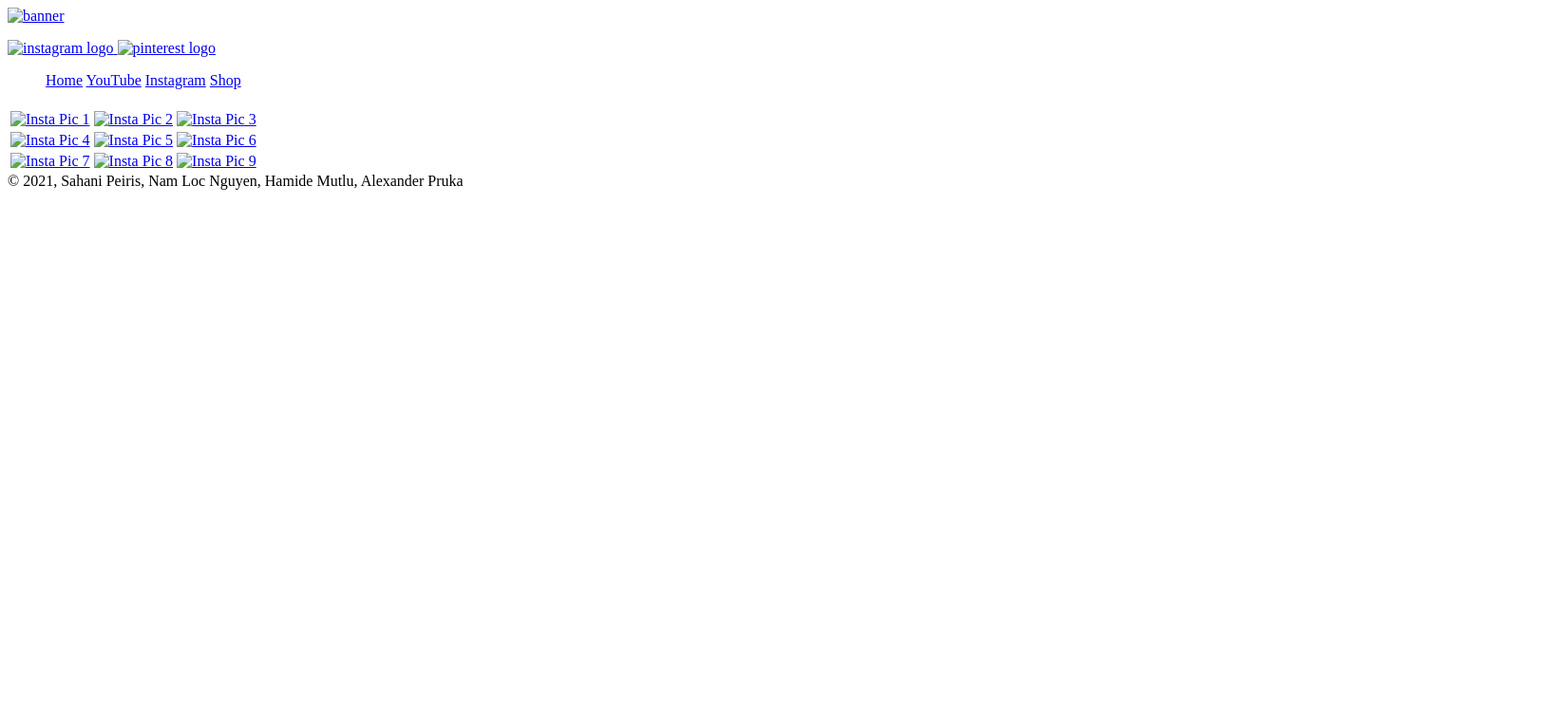
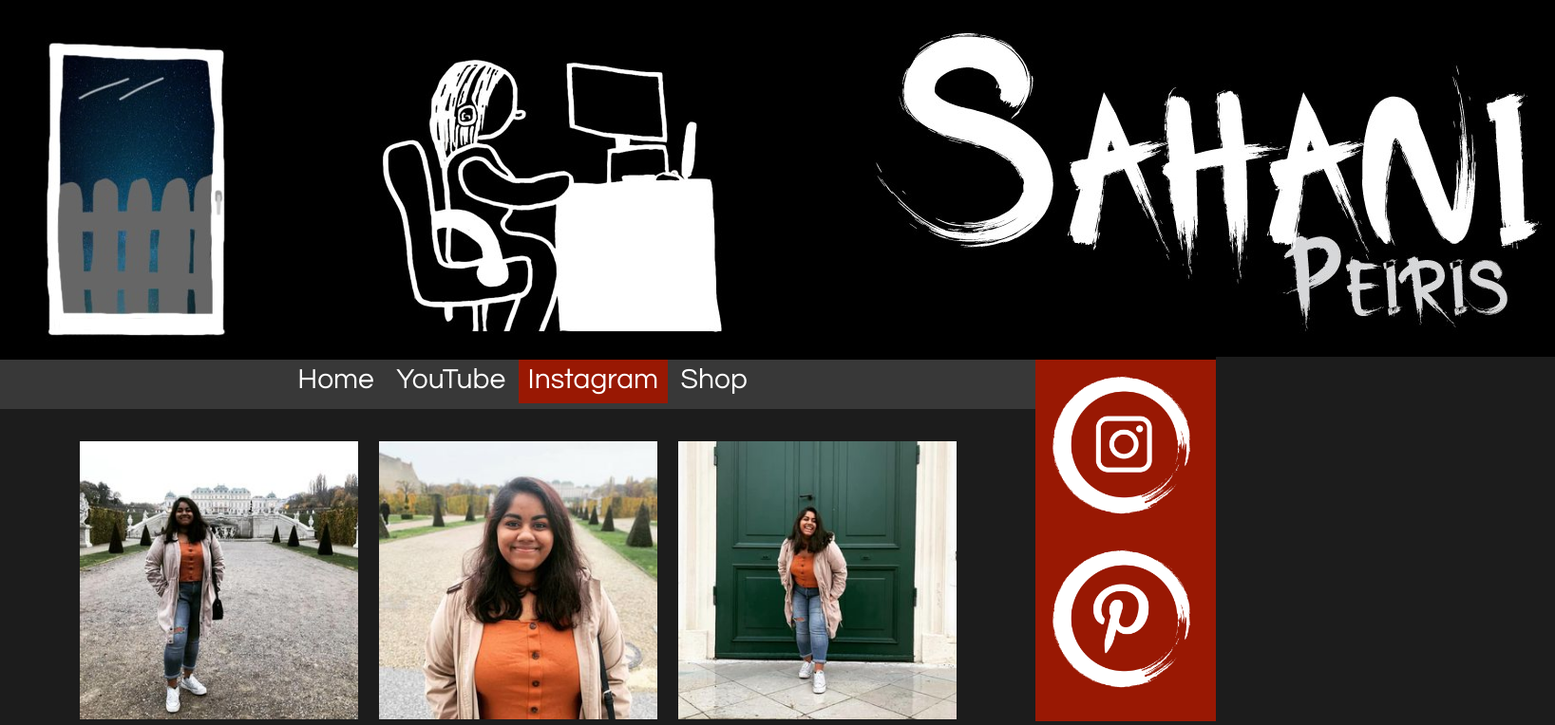
Before and after one commit to studAlexP/Life-of-Sahani, a plain HTML site: page html/instagram.html in a window 1280 px wide. Shown: the top 764 px of the page at 95% size, 1637 px wide, since content can reach past the window. Drawn offline with Linux system fonts and the light colour scheme; the site is published under a folder, as on GitHub Pages, so addresses that start at the root find nothing.

Commit message:
fixed linking between html and css

```diff
--- a/html/instagram.html
+++ b/html/instagram.html
@@ -4,25 +4,25 @@
     <title>Life of Sahani</title>
 
     <meta charset="UTF-8">
-    <link href="/favicon.ico" rel="shortcut icon"/>
-    <link href="/css/style.css" type="text/css" rel="stylesheet">
-    <link href="/css/instagram.css" type="text/css" rel="stylesheet">
+    <link href="../favicon.ico" rel="shortcut icon"/>
+    <link href="../css/style.css" type="text/css" rel="stylesheet">
+    <link href="../css/instagram.css" type="text/css" rel="stylesheet">
 </head>
 
 <body>
 
 <header>
-    <a href="https://www.youtube.com/channel/UCf5L1k4PVqvF1D-3HfItbyA">
-        <img class="right" src="/img/banner.jpg" alt="banner"/>
+    <a href="https://www.youtube.com/channel/UCf5L1k4PVqvF1D-3HfItbyA" target="_blank">
+        <img class="right" src="../img/banner.jpg" alt="banner"/>
     </a>
 
     <aside>
         <p>
-            <a href="https://www.instagram.com/nerd_sahani/">
-                <img class="logo" src="/img/insta_white.png" alt="instagram logo"/>
+            <a href="https://www.instagram.com/nerd_sahani/" target="_blank">
+                <img class="logo" src="../img/insta_white.png" alt="instagram logo"/>
             </a>
-            <a href="https://www.pinterest.at/sahani7/_saved/">
-                <img class="logo" src="/img/pinterest_white.png" alt="pinterest logo"/>
+            <a href="https://www.pinterest.at/sahani7/_saved/" target="_blank">
+                <img class="logo" src="../img/pinterest_white.png" alt="pinterest logo"/>
             </a>
 
         </p>
@@ -31,10 +31,10 @@
 
 <nav>
     <ul>
-        <a href="/index.html">Home</a>
-        <a href="/html/youtube.html">YouTube</a>
-        <a class="current" href="/html/instagram.html">Instagram</a>
-        <a href="/html/shop.html">Shop</a>
+        <a href="../index.html">Home</a>
+        <a href="youtube.html">YouTube</a>
+        <a class="current" href="instagram.html">Instagram</a>
+        <a href="shop.html">Shop</a>
     </ul>
 </nav>
 
@@ -50,19 +50,19 @@
             <td></td>
         </tr>
         <tr>
-            <td><a href="https://www.instagram.com/p/CHXmEr7hJh_/"><img src="/img/insta/insta3.png" alt="Insta Pic 1"/></a></td>
-            <td><a href="https://www.instagram.com/p/CHXl4NxBF-6/"><img src="/img/insta/insta2.png" alt="Insta Pic 2"/></a></td>
-            <td><a href="https://www.instagram.com/p/CHXlxTchQvU/"><img src="/img/insta/insta1.png" alt="Insta Pic 3"/></a></td>
+            <td><a href="https://www.instagram.com/p/CHXmEr7hJh_/" target="_blank"><img src="../img/insta/insta3.png" alt="Insta Pic 1"/></a></td>
+            <td><a href="https://www.instagram.com/p/CHXl4NxBF-6/" target="_blank"><img src="../img/insta/insta2.png" alt="Insta Pic 2"/></a></td>
+            <td><a href="https://www.instagram.com/p/CHXlxTchQvU/" target="_blank"><img src="../img/insta/insta1.png" alt="Insta Pic 3"/></a></td>
         </tr>
         <tr>
-            <td><a href="https://www.instagram.com/p/CBCENfCDqnQ/"><img src="/img/insta/insta4.png" alt="Insta Pic 4"/></a></td>
-            <td><a href="https://www.instagram.com/p/CBCCkW2j1hx/"><img src="/img/insta/insta5.png" alt="Insta Pic 5"/></a></td>
-            <td><a href="https://www.instagram.com/p/CBB-yqBjdYb/"><img src="/img/insta/insta6.png" alt="Insta Pic 6"/></a></td>
+            <td><a href="https://www.instagram.com/p/CBCENfCDqnQ/" target="_blank"><img src="../img/insta/insta4.png" alt="Insta Pic 4"/></a></td>
+            <td><a href="https://www.instagram.com/p/CBCCkW2j1hx/" target="_blank"><img src="../img/insta/insta5.png" alt="Insta Pic 5"/></a></td>
+            <td><a href="https://www.instagram.com/p/CBB-yqBjdYb/" target="_blank"><img src="../img/insta/insta6.png" alt="Insta Pic 6"/></a></td>
         </tr>
         <tr>
-            <td><a href="https://www.instagram.com/p/B_zeWcTDWw4/"><img src="/img/insta/insta7.png" alt="Insta Pic 7"/></a></td>
-            <td><a href="https://www.instagram.com/p/B_zd-IVjGJc/"><img src="/img/insta/insta8.png" alt="Insta Pic 8"/></a></td>
-            <td><a href="https://www.instagram.com/p/B_zdmrSD_nY/"><img src="/img/insta/insta9.png" alt="Insta Pic 9"/></a></td>
+            <td><a href="https://www.instagram.com/p/B_zeWcTDWw4/" target="_blank"><img src="../img/insta/insta7.png" alt="Insta Pic 7"/></a></td>
+            <td><a href="https://www.instagram.com/p/B_zd-IVjGJc/" target="_blank"><img src="../img/insta/insta8.png" alt="Insta Pic 8"/></a></td>
+            <td><a href="https://www.instagram.com/p/B_zdmrSD_nY/" target="_blank"><img src="../img/insta/insta9.png" alt="Insta Pic 9"/></a></td>
         </tr>
     </table>
 
--- a/js/shop.js
+++ b/js/shop.js
@@ -4,7 +4,7 @@ document.addEventListener("DOMContentLoaded", function(event) {
      * cleans the shop interface
      */
     function switchToMen() {
-        const menShirt = ["/img/shop/white-men_tshirt_1.png", "/img/shop/white-men_tshirt_2.png", "/img/shop/black_pullover_1.png", "/img/shop/black_pullover_2.png"];
+        const menShirt = ["../img/shop/white-men_tshirt_1.png", "../img/shop/white-men_tshirt_2.png", "../img/shop/black_pullover_1.png", "../img/shop/black_pullover_2.png"];
 
         document.getElementById("start").remove();
         document.getElementById("women_btn").remove();
@@ -17,7 +17,7 @@ document.addEventListener("DOMContentLoaded", function(event) {
      * cleans the shop interface
      */
     function switchToWomen() {
-        const womenShirt = ["/img/shop/white-women_tshirt_1.png", "/img/shop/white-women_tshirt_2.png", "/img/shop/black_pullover_1.png", "/img/shop/black_pullover_2.png"];
+        const womenShirt = ["../img/shop/white-women_tshirt_1.png", "../img/shop/white-women_tshirt_2.png", "../img/shop/black_pullover_1.png", "../img/shop/black_pullover_2.png"];
 
         document.getElementById("start").remove();
         document.getElementById("women_btn").remove();
```
Also changed, not shown: html/amongus.html (+12 -12 lines), html/cooking.html (+11 -12 lines), html/creative.html (+12 -12 lines), html/gruenersee.html (+10 -10 lines), html/league.html (+11 -11 lines), html/residentevil.html (+11 -11 lines), html/shop.html (+17 -17 lines), html/youtube.html (+10 -10 lines), index.html (+3 -3 lines).
